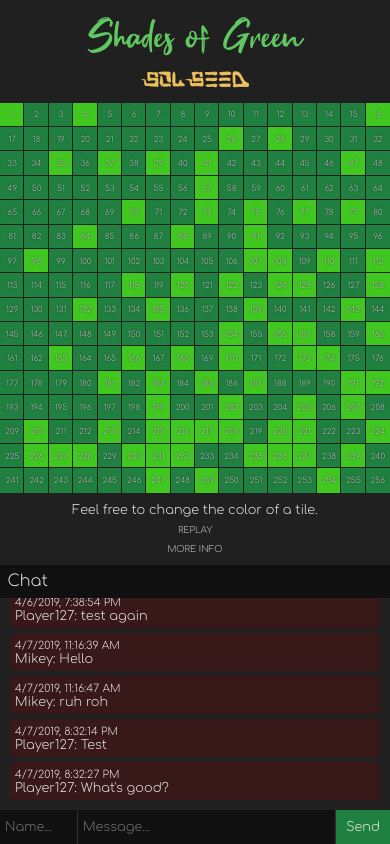
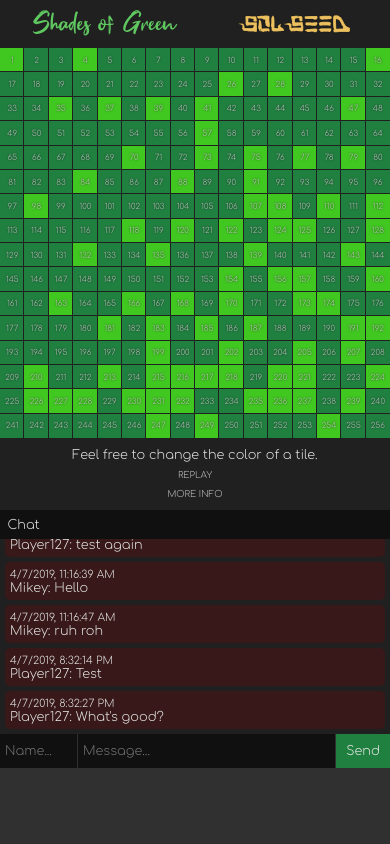
Before and after one commit to Munkyfoot/sog-game, a Flask app: page / in a window 390 px wide. Run offline with Flask 2, Linux system fonts and the light colour scheme; data comes from the database, SQL or seed files in the repository.

Commit message:
Shrink title bar in mobile and reduce chat_output padding

```diff
--- a/static/css/stylesheet.css
+++ b/static/css/stylesheet.css
@@ -46,14 +46,11 @@ a:hover{
     max-width: 540px;
     text-align: center;
     justify-content: center;
-    font-family: title;
-    font-size: 3em;
-    color: rgb(96,200,96);
 }
 
     .title{
         width: fit-content;
-        margin: 5px auto 0 auto;
+        margin: 0 auto 0 auto;
         font-family: title;
         font-size: 3em;
         color: rgb(96,200,96);
@@ -103,8 +100,7 @@ a:hover{
 #chat_output{
     display: flex;
     flex-direction: column;
-    padding: 10px;
-    max-height: 270px;
+    padding: 5px;
     overflow-y: auto;
 }
 
@@ -129,6 +125,7 @@ a:hover{
     background-color: rgb(16,16,16);
     padding: 7.5px;
     margin: 0;
+    font-size: 0.8em;
 }
 
 input{
@@ -237,6 +234,17 @@ input{
 */
 
 @media only screen and (max-width:768px){
+    #title{
+        flex-direction: row;
+        flex-wrap: wrap;
+        padding: 5px;
+    }
+
+    #title > .title{
+        font-size: 2em;
+        margin: auto;
+    }
+
     #gameboard{
         height: 100vw;
         width: 100vw;
--- a/static/scripts/main.js
+++ b/static/scripts/main.js
@@ -150,7 +150,7 @@ function DisplayMessages(data, force_to_bottom = false) {
 
 function ChatResize() {
     var free_space = $(window).innerHeight() - $("#title").innerHeight() - $("#gameboard").innerHeight() - $("#info").innerHeight() - $("#chat").innerHeight() + $("#chat_output").innerHeight();
-    $("#chat_output").css('maxHeight', free_space);
+    $("#chat_output").css('height', free_space);
 }
 
 function Replay() {
--- a/templates/index.html
+++ b/templates/index.html
@@ -11,7 +11,7 @@
 
 <body>
     <div id="title">
-        Shades of Green
+        <span class="title">Shades of Green</span>
         <img id="logo" src="{{url_for('static', filename='images/logo.svg')}}">
     </div>
     <div id="gameboard">
```
